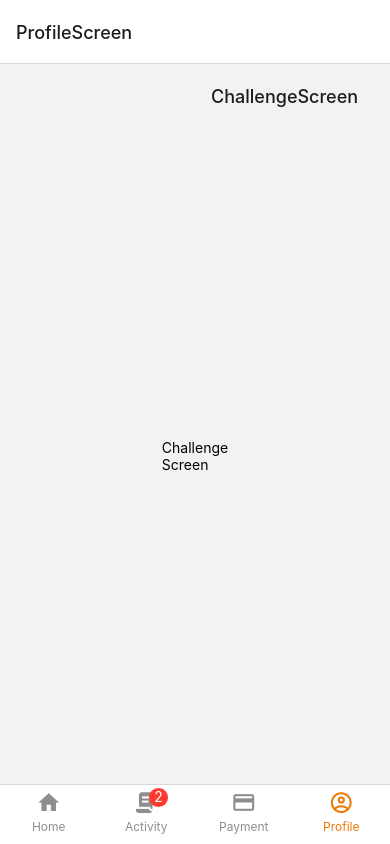
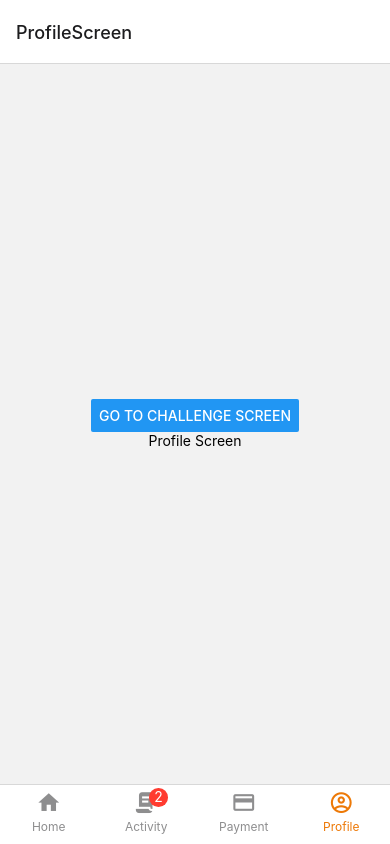
Before and after one commit to ltphy/lazy-notification, a React Native app: screen /ProfileScreen in a window 390 px wide. Built offline with nearby package versions, Linux system fonts and the light colour scheme; what react-native-root-siblings would draw is missing.

Commit message:
feature<notification>  navigate to different route under the current tab bar

```diff
--- a/src/Navigation/BottomNavigationTab.tsx
+++ b/src/Navigation/BottomNavigationTab.tsx
@@ -1,26 +1,28 @@
 import {createBottomTabNavigator} from '@react-navigation/bottom-tabs';
 import HomeScreen from "../screens/HomeScreen/HomeScreen";
 import ActivityScreen from "../screens/ActivityScreen/ActivityScreen";
-import ProfileScreen from "../screens/ProfileScreen/ProfileScreen";
 import PaymentScreen from "../screens/PaymentScreen/PaymentScreen";
 import React from "react";
 import {NavigationContainer} from '@react-navigation/native';
-import Icon from 'react-native-vector-icons/FontAwesome';
 import MaterialCommunityIcons from 'react-native-vector-icons/MaterialCommunityIcons';
 import MaterialIcons from 'react-native-vector-icons/MaterialIcons';
 import bottomNavigationTabsStyles from "./BottomNavigationTab.styles";
+import {Text} from 'react-native';
+import HistoryStackNavigation from "./HistoryStackNavigation/HistoryStackNavigation";
 
 const Tab = createBottomTabNavigator();
 
 const BottomNavigationTabs = () => {
     return (
         <NavigationContainer>
-            <Tab.Navigator screenOptions={{
+            <Tab.Navigator screenOptions={({route}) => ({
                 tabBarActiveTintColor: '#ed7907',
-                tabBarStyle:bottomNavigationTabsStyles.tabBar,
+                tabBarStyle: bottomNavigationTabsStyles.tabBar,
                 tabBarLabelStyle: bottomNavigationTabsStyles.tabBarLabel,
-
-            }}>
+                tabBarLabel: ({position, focused}) =>
+                    focused ? (<Text style={{fontWeight: 'bold'}}>{route.name}</Text>) :
+                        (<Text style={{fontWeight: 'normal', fontSize: 10}}>{route.name}</Text>),
+            })}>
                 <Tab.Screen name="Home" component={HomeScreen} options={{
                     tabBarLabel: 'Home',
                     tabBarIcon: ({color, size}) => (<MaterialCommunityIcons name="home" color={color} size={size}/>),
@@ -37,8 +39,9 @@ const BottomNavigationTabs = () => {
                     tabBarLabel: 'Payment',
                     tabBarIcon: ({color, size}) => (<MaterialIcons name="payment" color={color} size={size}/>),
                 }}/>
-                <Tab.Screen name="ProfileScreen" component={ProfileScreen} options={{
+                <Tab.Screen name="ProfileScreen" component={HistoryStackNavigation} options={{
                     tabBarLabel: 'Profile',
+                    headerShown: false,
                     tabBarIcon: ({color, size}) => (
                         <MaterialCommunityIcons name="account-circle-outline" color={color} size={size}/>),
                 }}/>
--- a/src/Navigation/HistoryStackNavigation/HistoryRoute.constants.ts
+++ /dev/null
@@ -1,14 +0,0 @@
-enum HistoryRoute {
-    ChallengeScreen = "ChallengeScreen",
-    RewardScreen = "RewardScreen",
-    SubscriptionScreen = "SubscriptionScreen"
-}
-
-export type HistoryRouteParamList = {
-    ChallengeScreen: undefined,
-    RewardScreen: undefined;
-    SubscriptionScreen: undefined;
-}
-
-
-export {HistoryRoute};
--- a/src/Navigation/HistoryStackNavigation/HistoryStackNavigation.tsx
+++ b/src/Navigation/HistoryStackNavigation/HistoryStackNavigation.tsx
@@ -1,26 +1,24 @@
 import React from "react";
-import {NavigationContainer} from "@react-navigation/native";
 import {createNativeStackNavigator} from '@react-navigation/native-stack';
-import HomeScreen from "../../screens/HomeScreen/HomeScreen";
-import {MainRouteName} from "../MainRoute.constants";
-import PaymentScreen from "../../screens/PaymentScreen/PaymentScreen";
 import ProfileScreen from "../../screens/ProfileScreen/ProfileScreen";
-import {HistoryRoute} from "./HistoryRoute.constants";
 import ChallengeScreen from "../../screens/ProfileScreen/screens/ChallengeScreen/ChallengeScreen";
 import RewardScreen from "../../screens/ProfileScreen/screens/RewardScreen/RewardScreen";
 import SubscriptionScreen from "../../screens/ProfileScreen/screens/SupscriptionScreen/SupscriptionScreen";
+import {MainRouteName, MainRouteParamList} from "../MainRoute.constants";
 
-const Stack = createNativeStackNavigator();
+const Stack = createNativeStackNavigator<MainRouteParamList>();
 
 const HistoryStackNavigation = () => {
     return (
         <Stack.Navigator>
-            <Stack.Screen name={HistoryRoute.ChallengeScreen} component={ChallengeScreen}
-                          key={HistoryRoute.ChallengeScreen}/>
-            <Stack.Screen name={HistoryRoute.RewardScreen} component={RewardScreen}
-                          key={HistoryRoute.RewardScreen}/>
-            <Stack.Screen name={HistoryRoute.SubscriptionScreen} component={SubscriptionScreen}
-                          key={HistoryRoute.SubscriptionScreen}/>
+            <Stack.Screen name={MainRouteName.ProfileScreen} component={ProfileScreen}
+                          key={MainRouteName.ProfileScreen}/>
+            <Stack.Screen name={MainRouteName.ChallengeScreen} component={ChallengeScreen}
+                          key={MainRouteName.ChallengeScreen}/>
+            <Stack.Screen name={MainRouteName.RewardScreen} component={RewardScreen}
+                          key={MainRouteName.RewardScreen}/>
+            <Stack.Screen name={MainRouteName.SubscriptionScreen} component={SubscriptionScreen}
+                          key={MainRouteName.SubscriptionScreen}/>
         </Stack.Navigator>
     );
 };
--- a/src/Navigation/MainRoute.constants.ts
+++ b/src/Navigation/MainRoute.constants.ts
@@ -1,15 +1,23 @@
 enum MainRouteName {
     HomeScreen = "HomeScreen",
     NotificationScreen = "NotificationScreen",
+    ActivityScreen = "ActivityScreen",
+    SummaryContent = "SummaryContentScreen",
+    ChallengeScreen = "ChallengeScreen",
+    RewardScreen = "RewardScreen",
+    SubscriptionScreen = "SubscriptionScreen",
     ProfileScreen = "ProfileScreen",
-    ActivityScreen = "ActivityScreen"
 }
 
 export type MainRouteParamList = {
     HomeScreen: undefined,
     NotificationScreen: undefined;
+    ActivityScreen: undefined;
+    SummaryContentScreen: undefined;
+    ChallengeScreen: undefined,
+    RewardScreen: undefined;
+    SubscriptionScreen: undefined;
     ProfileScreen: undefined;
-    ActivityScreen: undefined;
 }
 
 
--- a/src/screens/ActivityScreen/ActivityScreen.tsx
+++ b/src/screens/ActivityScreen/ActivityScreen.tsx
@@ -1,11 +1,11 @@
 import {useNavigation} from "@react-navigation/native";
 import React from "react";
 import {Button, Text, View} from "react-native";
-import {RouteName, RouteStackParamList} from "../../Navigation/MainRoute.constants";
-import { StackNavigationProp } from '@react-navigation/stack';
+import {MainRouteParamList} from "../../Navigation/MainRoute.constants";
+import {StackNavigationProp} from '@react-navigation/stack';
 
 const ActivityScreen = () => {
-    const navigation = useNavigation<StackNavigationProp<RouteStackParamList>>();
+    const navigation = useNavigation<StackNavigationProp<MainRouteParamList>>();
 
     return (
         <View style={{flex: 1, alignItems: 'center', justifyContent: 'center'}}>
--- a/src/screens/ProfileScreen/ProfileScreen.tsx
+++ b/src/screens/ProfileScreen/ProfileScreen.tsx
@@ -1,14 +1,14 @@
 import React, {useState} from "react";
-import {View} from "react-native";
+import {Button, Text, View} from "react-native";
 import {StackNavigationProp} from "@react-navigation/stack";
 import {useNavigation} from "@react-navigation/native";
 import showToast from "../../utils/showToast";
 import HistoryStackNavigation from "../../Navigation/HistoryStackNavigation/HistoryStackNavigation";
-import {HistoryRouteParamList} from "../../Navigation/HistoryStackNavigation/HistoryRoute.constants";
+import {MainRouteName, MainRouteParamList} from "../../Navigation/MainRoute.constants";
 
 const ProfileScreen = () => {
     const [loading, setLoading] = useState<boolean>(false);
-    const navigation = useNavigation<StackNavigationProp<HistoryRouteParamList>>();
+    const navigation = useNavigation<StackNavigationProp<MainRouteParamList>>();
 
     const goBack = async (): Promise<void> => {
         try {
@@ -27,10 +27,15 @@ const ProfileScreen = () => {
         }
 
     };
+
+    const goToChallengeScreen = () => {
+        navigation.navigate({key: MainRouteName.RewardScreen, name: MainRouteName.RewardScreen});
+    };
+
     return (
         <View style={{flex: 1, alignItems: 'center', justifyContent: 'center'}}>
-            <HistoryStackNavigation/>
-
+            <Button title={"Go TO Challenge Screen"} onPress={goToChallengeScreen}/>
+            <Text>Profile Screen</Text>
         </View>
     );
 }
```
